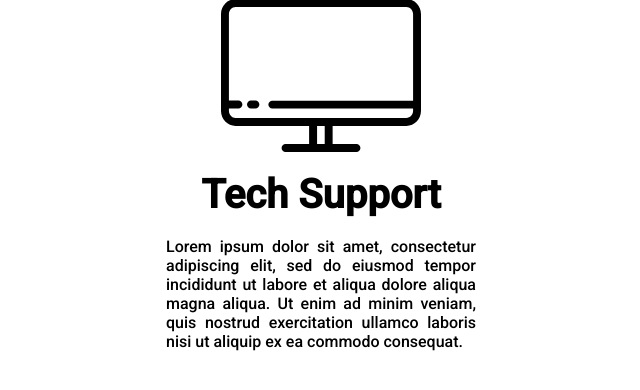
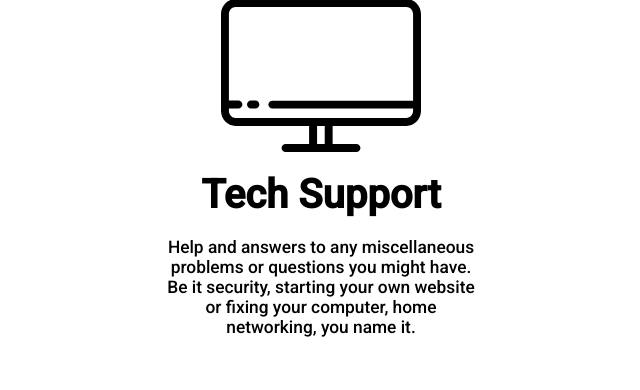
Before and after one commit to loganhawker/loganhawker.github.io, a PHP site: page /services in a window 768 px wide. Shown: the part 101-491 px from the top of the page, without its empty margins (63-703 px from the left). Run offline with PHP 8.4, Linux system fonts and the light colour scheme.

Commit message:
Added desc. to Tech Support service.

```diff
--- a/services/index.html
+++ b/services/index.html
@@ -37,7 +37,7 @@
             <br>
             <a class="name">Tech Support</a>
             <br>
-            <b class="desc"> Lorem ipsum dolor sit amet, consectetur adipiscing elit, sed do eiusmod tempor incididunt ut labore et aliqua dolore aliqua magna aliqua. Ut enim ad minim veniam, quis nostrud exercitation ullamco laboris nisi ut aliquip ex ea commodo consequat.</b>
+            <b class="desc"> Help and answers to any miscellaneous problems or questions you might have. Be it security, starting your own website or fixing your computer, home networking, you name it.</b>
         </div>
     </div>
 </div>
--- a/services/single.css
+++ b/services/single.css
@@ -87,7 +87,7 @@ a {
 /* Hero Section */
 .icon {
     display: block;
-    width: 300px;
+    width: 250px;
     margin-left: auto;
     margin-right: auto;
     }
@@ -107,7 +107,7 @@ a {
 }
 .desc {
     color: black;
-    text-align: justify;
+    text-align: center;
     display: block;
     font-weight: 100;
 }
@@ -175,6 +175,9 @@ a {
         margin-left: auto;
         margin-right: auto;
     }
+    .desc {
+        font-size: 13pt;
+    }
 }
 /* Small Desktops */
 @media (min-width : 824px ) and ( max-width : 1920px ){
```
